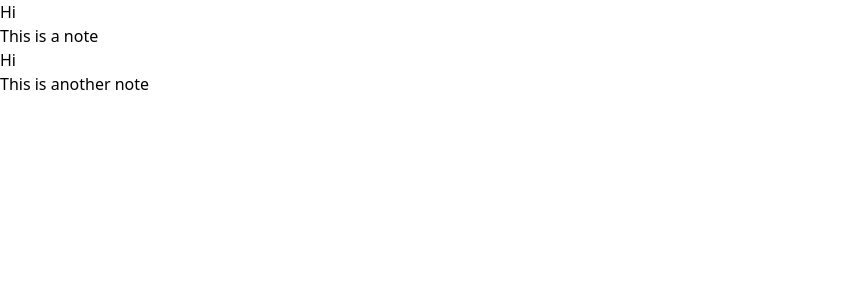
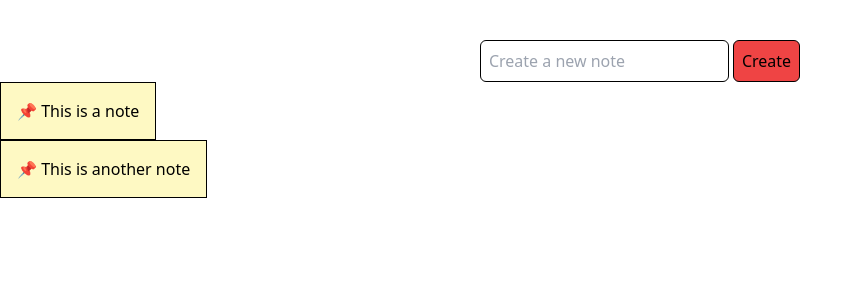
Before and after one commit to AryanPahuja21/Stick-It, a React (Vite) app: page / in a window 1280 px wide. Shown: the top 300 px of the page, without its empty margins (0-863 px from the left). Built offline with nearby package versions, Linux system fonts and the light colour scheme.

Commit message:
ui updated

```diff
--- a/src/components/Note.jsx
+++ b/src/components/Note.jsx
@@ -2,9 +2,8 @@ import React from "react";
 
 const Note = ({ note }) => {
   return (
-    <div>
-      <h1>Hi</h1>
-      <h1>{note.content}</h1>
+    <div className="w-fit p-4 bg-yellow-100 border border-black cursor-move select-none">
+      <h1>📌 {note.content}</h1>
     </div>
   );
 };
--- a/src/components/Notes.jsx
+++ b/src/components/Notes.jsx
@@ -4,19 +4,33 @@ import Note from "./Note";
 const Notes = () => {
   const [notes, setNotes] = useState([
     {
+      id: 1,
       content: "This is a note",
     },
     {
+      id: 2,
       content: "This is another note",
     },
   ]);
 
   return (
-    <div>
-      {notes.map((note, index) => {
-        return <Note key={index} note={note} />;
-      })}
-    </div>
+    <main className="mt-10">
+      <div className="flex justify-center gap-1">
+        <input
+          type="text"
+          placeholder="Create a new note"
+          className="border border-black rounded-md p-2"
+        />
+        <button className="bg-red-500 p-2 rounded-md border border-black">
+          Create
+        </button>
+      </div>
+      <div>
+        {notes.map((note) => {
+          return <Note key={note.id} note={note} />;
+        })}
+      </div>
+    </main>
   );
 };
 
```
